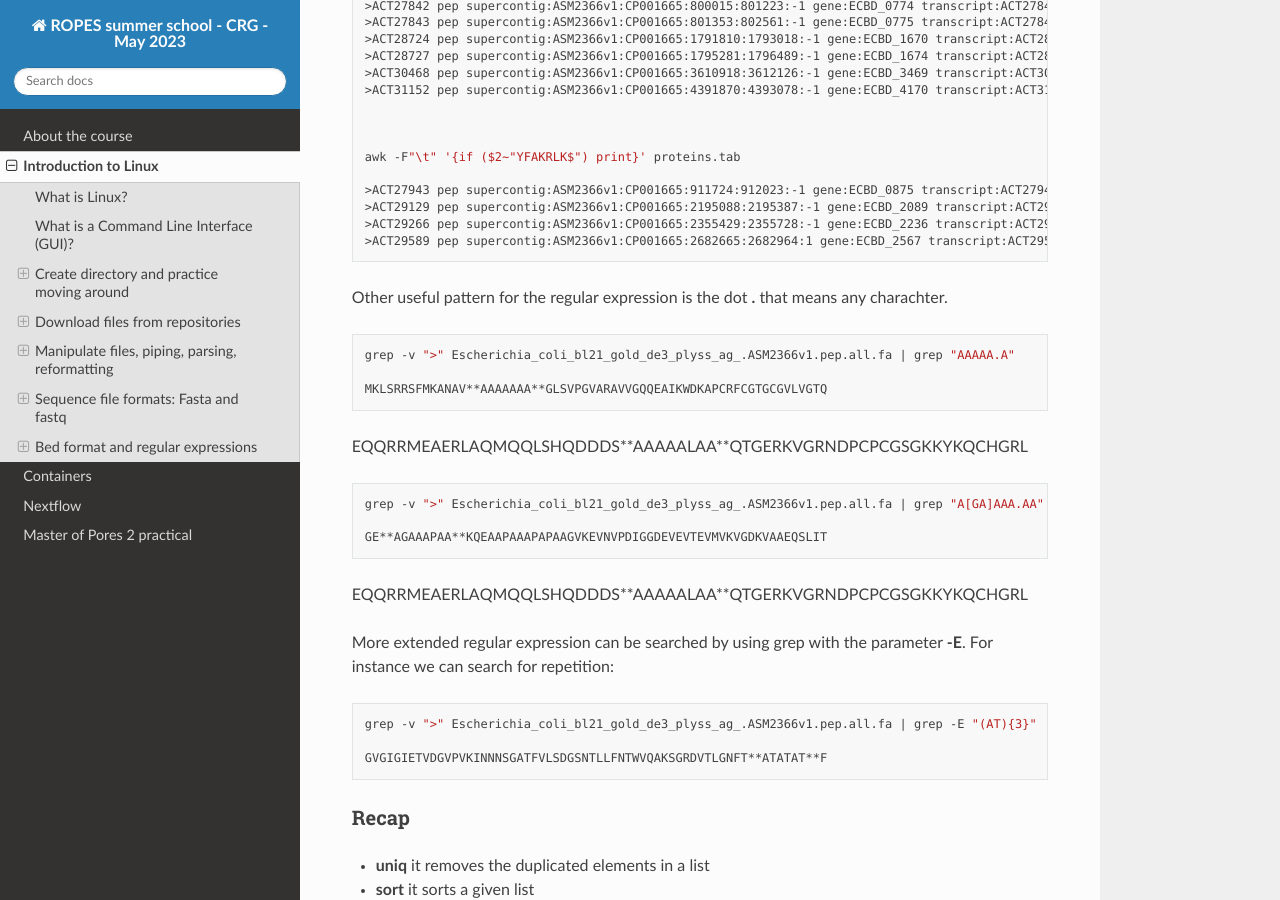
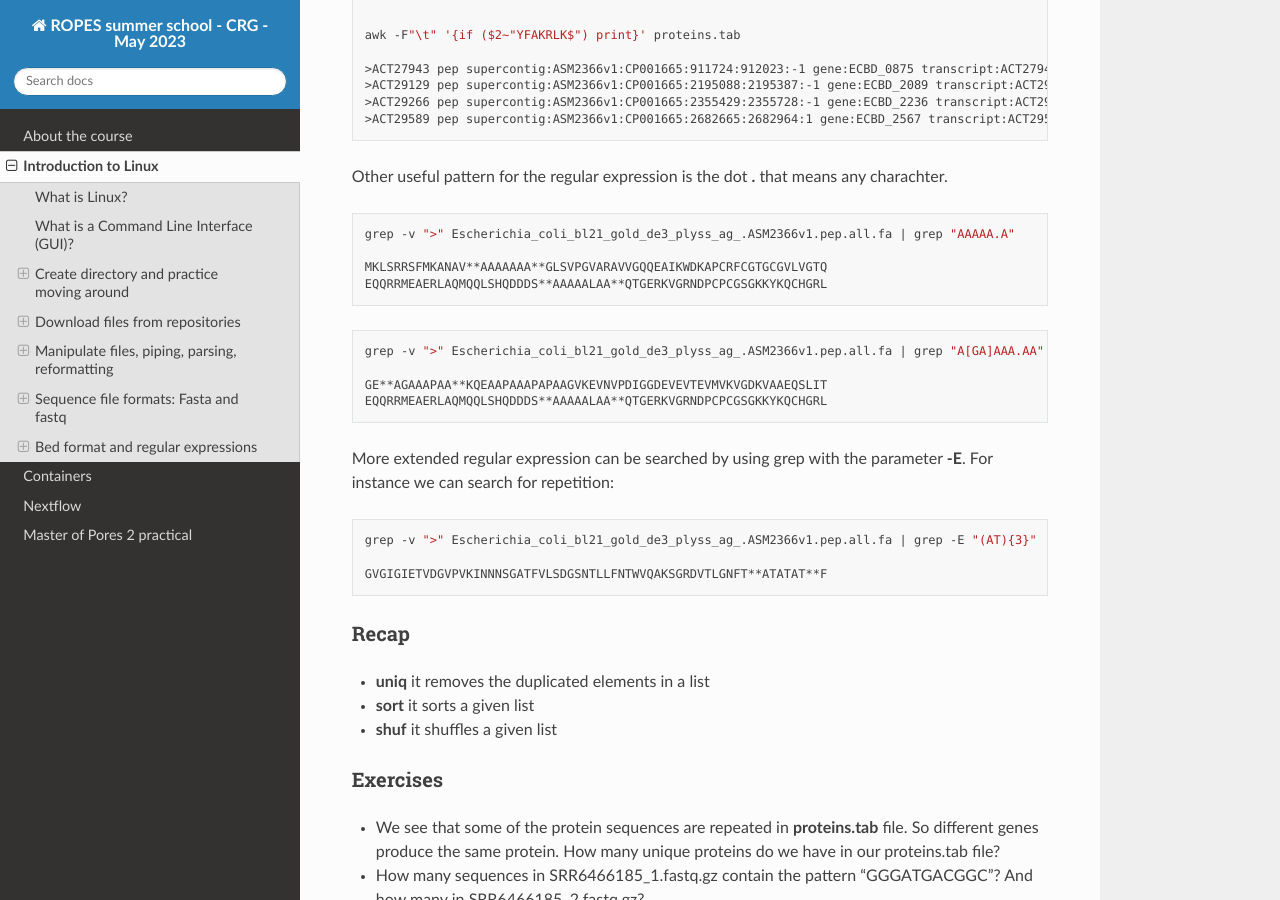
Before and after one commit to biocorecrg/ropes-linux-mop2-2023, a Sphinx documentation site: the page built from docs/linux_basics.rst, in a window 1280 px wide and 900 px high, scrolled down 25400 px. Built offline with Sphinx 7.4.7 and the Read the Docs theme 2.0.0, drawn with Linux system fonts in a browser that asks for light colours; some of the changed text lies outside the part shown.

````diff
--- a/docs/linux_basics.rst
+++ b/docs/linux_basics.rst
@@ -706,7 +706,7 @@ We should have 32,345 reads. Let's try to count them using a combination of **zc
 	zcat SRR6466185_2.fastq.gz | wc -l
 	129380
 
-So considering that each sequence is defined by 4 rows we should have ```32,345*4=129,380```. We can also use **awk** for embedding also the division:
+So considering that each sequence is defined by 4 rows we should have ``32,345 * 4 = 129,380``. We can also use **awk** for embedding also the division:
 
 .. code-block:: bash
 	zcat SRR6466185_1.fastq.gz | wc -l | awk '{print $0/4}'
@@ -754,7 +754,7 @@ Additionally you may have up to 6 more fields:
 
 
 
-This kind of file can be fed to a genome browser like `UCSC genome browser <https://genome-euro.ucsc.edu/cgi-bin/hgGateway?redirect=manual&source=genome.ucsc.edu`__ to highlight the genomic positions. Here an example about our coordinates:
+This kind of file can be fed to a genome browser like `UCSC genome browser <https://genome-euro.ucsc.edu/cgi-bin/hgGateway?redirect=manual&source=genome.ucsc.edu>`__ to highlight the genomic positions. Here an example about our coordinates:
 
 Genome browser
 ----------------
@@ -966,14 +966,14 @@ Other useful pattern for the regular expression is the dot **.** that means any
 	grep -v ">" Escherichia_coli_bl21_gold_de3_plyss_ag_.ASM2366v1.pep.all.fa | grep "AAAAA.A"
 
 	MKLSRRSFMKANAV**AAAAAAA**GLSVPGVARAVVGQQEAIKWDKAPCRFCGTGCGVLVGTQ
-EQQRRMEAERLAQMQQLSHQDDDS**AAAAALAA**QTGERKVGRNDPCPCGSGKKYKQCHGRL
+	EQQRRMEAERLAQMQQLSHQDDDS**AAAAALAA**QTGERKVGRNDPCPCGSGKKYKQCHGRL
 
 .. code-block:: bash
 
 	grep -v ">" Escherichia_coli_bl21_gold_de3_plyss_ag_.ASM2366v1.pep.all.fa | grep "A[GA]AAA.AA"
 
 	GE**AGAAAPAA**KQEAAPAAAPAPAAGVKEVNVPDIGGDEVEVTEVMVKVGDKVAAEQSLIT
-EQQRRMEAERLAQMQQLSHQDDDS**AAAAALAA**QTGERKVGRNDPCPCGSGKKYKQCHGRL
+	EQQRRMEAERLAQMQQLSHQDDDS**AAAAALAA**QTGERKVGRNDPCPCGSGKKYKQCHGRL
 
 More extended regular expression can be searched by using grep with the parameter **-E**. For instance we can search for repetition:
 
````
Also changed, not shown: other parts of docs/linux_basics.rst (+1 -1 lines).
